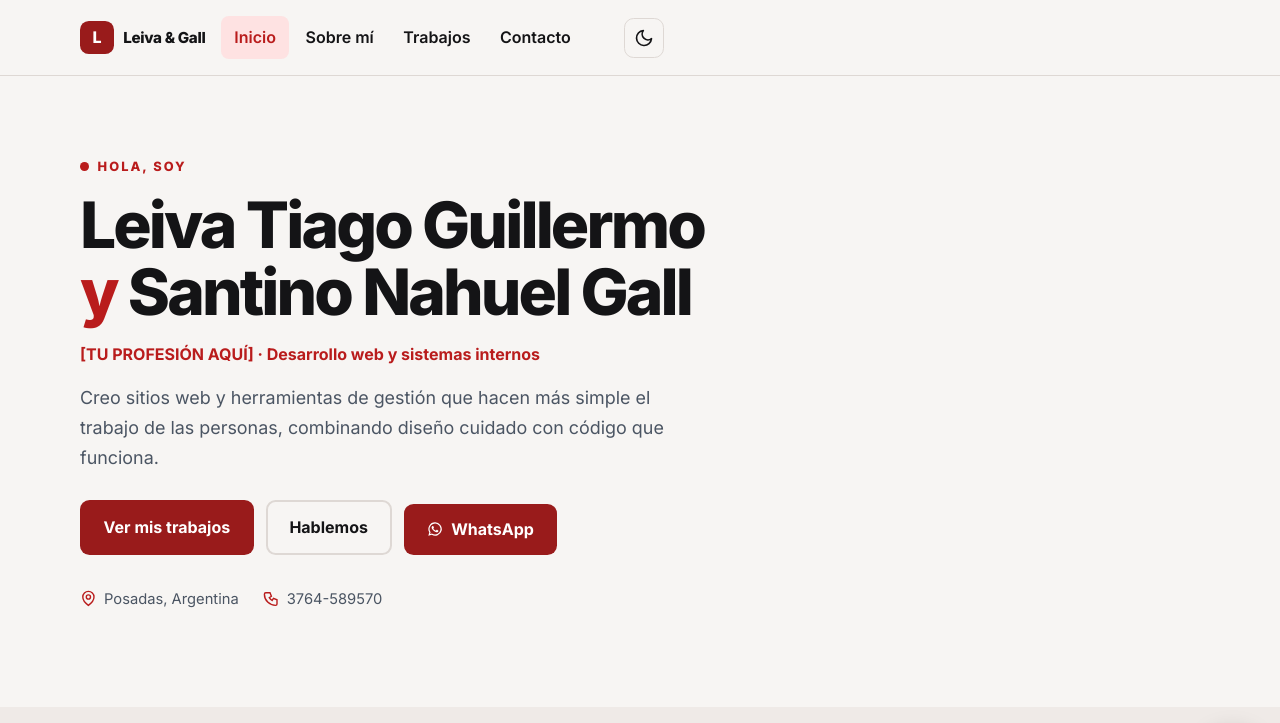
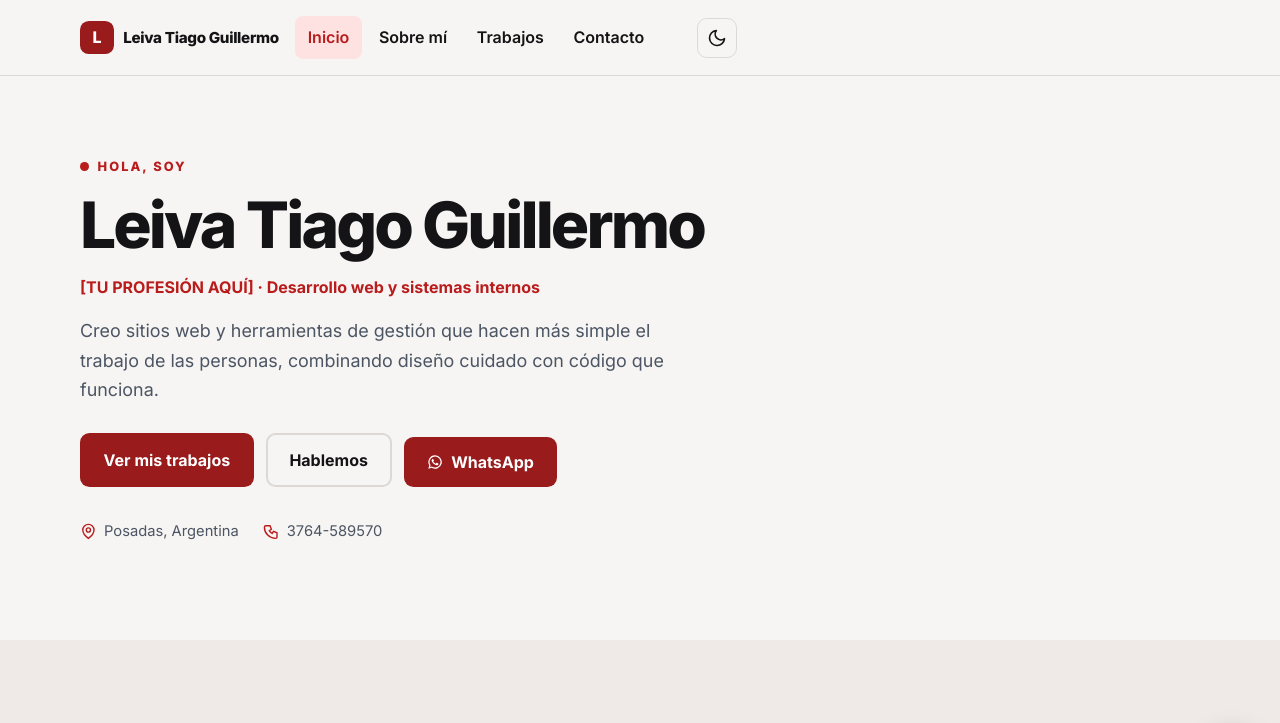
Before and after one commit to guillermodxd49-alt/Miportafolio, a plain HTML site: page index.html in a window 1280 px wide. Shown: the top 723 px of the page. Drawn offline with Linux system fonts and the light colour scheme.

Commit message:
Remove Santino Gall from portfolio

```diff
--- a/index.html
+++ b/index.html
@@ -6,7 +6,7 @@
   CAMBIOS RÁPIDOS (busca con Ctrl+F):
   [TU PROFESIÓN AQUÍ]       -> tu profesión real
   [TU LINKEDIN / GITHUB...] -> tus redes sociales
-  Número de WhatsApp        -> +54 9 3764 589570 (wa.me/5493764589570)
+  Número de WhatsApp        -> +54 3764 589570 (wa.me/543764589570)
   assets/*.png              -> reemplaza por tus propias imágenes
 
   Estructura de archivos (todos juntos en la misma carpeta):
@@ -22,7 +22,7 @@
   <meta name="viewport" content="width=device-width, initial-scale=1">
 
   <!-- ===== SEO BÁSICO: cambia estos textos por los tuyos ===== -->
-  <title>Leiva Tiago Guillermo y Santino Nahuel Gall | Desarrollo web y sistemas internos</title>
+  <title>Leiva Tiago Guillermo | Desarrollo web y sistemas internos</title>
   <meta name="description" content="Portfolio de desarrollo web y sistemas internos. Sitios web y herramientas de gestión construidas con Laravel, PHP, Filament, MySQL, HTML, CSS y JavaScript. Ubicado en Posadas, Argentina.">
   <meta name="robots" content="index, follow">
   <!-- Si publicas con GitHub Pages/Netlify, reemplaza esta URL por la real: -->
@@ -31,7 +31,7 @@
   <!-- ===== OPEN GRAPH / REDES SOCIALES ===== -->
   <meta property="og:type" content="website">
   <meta property="og:locale" content="es_AR">
-  <meta property="og:site_name" content="Portfolio — Leiva &amp; Gall">
+  <meta property="og:site_name" content="Portfolio — Leiva Tiago Guillermo">
   <meta property="og:title" content="Leiva Tiago Guillermo | Portfolio">
   <meta property="og:description" content="Desarrollo de sitios web y sistemas internos con Laravel, PHP, Filament y MySQL.">
   <meta property="og:url" content="[URL_DE_TU_WEB_AQUÍ]">
@@ -66,7 +66,7 @@
       <a class="brand" href="#inicio">
         <span class="brand-mark" aria-hidden="true">L</span>
         <!-- Texto corto para el menú. El nombre completo está en el Hero. -->
-        <span class="brand-name">Leiva &amp; Gall</span>
+        <span class="brand-name">Leiva Tiago Guillermo</span>
       </a>
 
       <nav class="site-nav" id="nav-principal" aria-label="Navegación principal">
@@ -114,8 +114,7 @@
         <div class="hero-texto reveal">
           <p class="eyebrow"><span class="punto" aria-hidden="true"></span> Hola, soy</p>
 
-          <!-- Nombre tal como lo enviaste. Si son dos personas, ajusta aquí. -->
-          <h1 id="hero-titulo">Leiva Tiago Guillermo <span class="hero-y">y</span> Santino Nahuel Gall</h1>
+          <h1 id="hero-titulo">Leiva Tiago Guillermo</h1>
 
           <p class="hero-profesion">
             <!-- CAMBIAR: tu profesión exacta -->
@@ -288,8 +287,8 @@
               <span class="contacto-icono" aria-hidden="true">☎</span>
               <div>
                 <span>Teléfono / WhatsApp</span>
-                <!-- Formato internacional argentino: +54 9 3764 589570 -->
-                <a href="tel:+5493764589570">3764-589570</a>
+                <!-- Verifica el código de país antes de publicar -->
+                <a href="tel:+543764589570">3764-589570</a>
               </div>
             </li>
             <li>
@@ -301,7 +300,8 @@
           <!-- Botón directo a WhatsApp dentro de Contacto -->
           <a class="btn btn-whatsapp btn-contacto-whatsapp"
              href="https://wa.me/5493764589570?text=Hola%2C%20quiero%20consultarte%20sobre%20un%20proyecto"
-             target="_blank" rel="noopener noreferrer">
+             target="_blank" rel="noopener noreferrer"
+             aria-label="Escribirme por WhatsApp (se abre en una pestaña nueva)">
             <svg viewBox="0 0 24 24" fill="currentColor" aria-hidden="true">
               <path d="M12.04 2a10 10 0 0 0-8.6 15.04L2 22l5.1-1.4A10 10 0 1 0 12.04 2zm0 18.2a8.2 8.2 0 0 1-4.18-1.14l-.3-.18-3 .79.8-2.93-.2-.31a8.2 8.2 0 1 1 6.88 3.77zm4.5-6.1c-.25-.12-1.46-.72-1.69-.8-.23-.08-.4-.12-.57.12-.17.25-.65.8-.79.97-.15.17-.29.19-.54.06-.25-.12-1.04-.38-1.98-1.22-.73-.65-1.23-1.46-1.37-1.71-.14-.25-.01-.38.11-.5.11-.11.25-.29.37-.44.13-.14.17-.25.25-.42.08-.17.04-.31-.02-.44-.06-.12-.57-1.37-.78-1.88-.2-.5-.41-.43-.57-.44h-.49c-.17 0-.44.06-.67.31-.23.25-.88.86-.88 2.1s.9 2.44 1.03 2.61c.13.17 1.78 2.71 4.31 3.8.6.26 1.07.42 1.44.54.6.19 1.15.16 1.58.1.48-.07 1.46-.6 1.67-1.17.2-.58.2-1.07.14-1.18-.06-.1-.23-.16-.48-.28z"></path>
             </svg>
@@ -346,7 +346,7 @@
       <div>
         <a class="brand" href="#inicio">
           <span class="brand-mark" aria-hidden="true">L</span>
-          <span class="brand-name">Leiva &amp; Gall</span>
+          <span class="brand-name">Leiva Tiago Guillermo</span>
         </a>
         <p class="footer-texto">Desarrollo web y sistemas internos · Posadas, Argentina</p>
       </div>
@@ -363,7 +363,7 @@
       </div>
 
       <div class="footer-final">
-        <p>© <span id="anio">2026</span> Leiva Tiago Guillermo y Santino Nahuel Gall</p>
+        <p>© <span id="anio">2026</span> Leiva Tiago Guillermo</p>
         <a href="#top">Volver arriba ↑</a>
       </div>
     </div>
--- a/styles.css
+++ b/styles.css
@@ -229,7 +229,6 @@ strong { color: var(--texto); }
   letter-spacing: -.045em; font-weight: 800; margin-bottom: 1rem;
   overflow-wrap: break-word; text-wrap: balance;
 }
-.hero-y { color: var(--acento); }
 .hero-profesion { color: var(--acento); font-weight: 700; margin-bottom: 1rem; }
 .hero-frase { color: var(--texto-suave); font-size: 1.12rem; max-width: 52ch; }
 .hero-acciones { display: flex; flex-wrap: wrap; gap: .75rem; margin-top: 1.75rem; }
```
